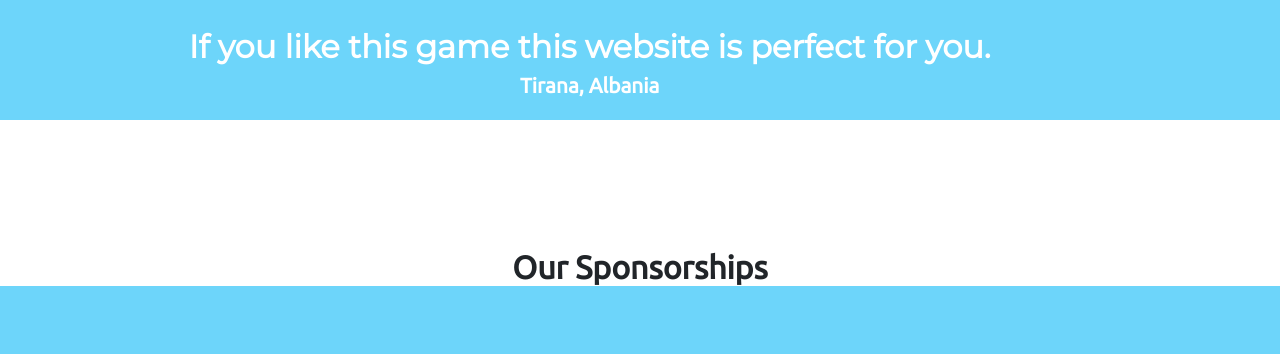
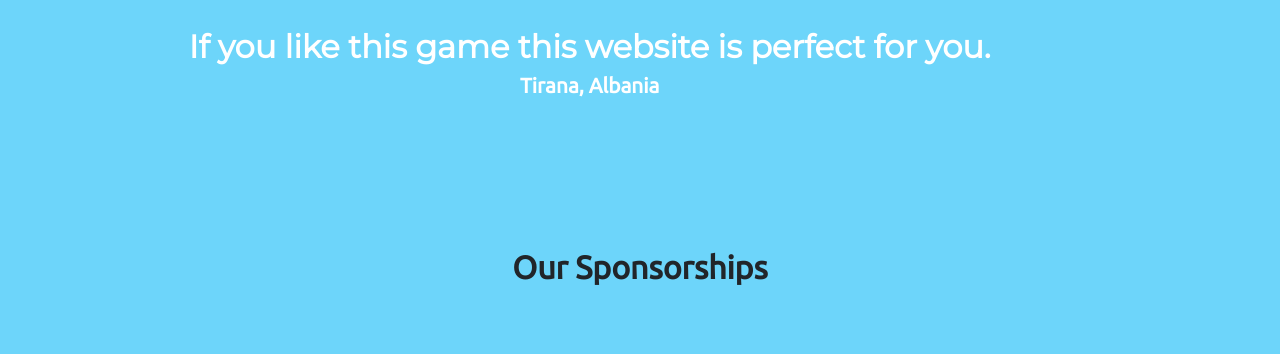
Before and after one commit to alkeoelezi/pubggamer, a plain HTML site: page index.html in a window 1280 px wide. Shown: the part 1220-1574 px from the top of the page. Drawn offline with nearby package versions, Linux system fonts and the light colour scheme.

Commit message:
updated
upladed

```diff
--- a/css/styles.css
+++ b/css/styles.css
@@ -208,8 +208,7 @@ p {
 }
 
 .sponsor {
-
-  background-color: #;
+  background-color: #6dd5fa;
   margin-bottom:0;
   text-align: center;
   padding-top: 10%;
```
